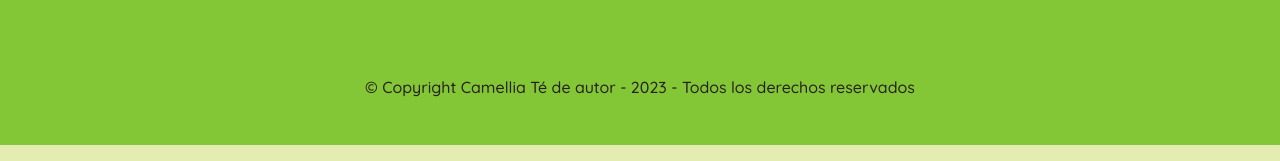
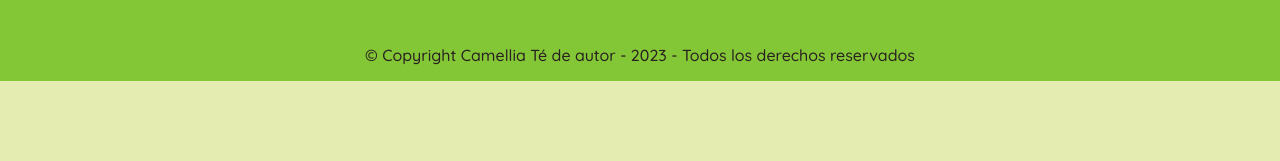
Before and after one commit to julioemansilla/TPO, a plain HTML site: page beneficios.html in a window 1280 px wide. Shown: the part 2575-2736 px from the top of the page. After the commit the page ends 2672 px from the top, so only its background shows below. Drawn offline with Linux system fonts and the light colour scheme.

Commit message:
Footer se modif. alturas beneficios /trabajaconnos

```diff
--- a/styles/beneficios.css
+++ b/styles/beneficios.css
@@ -65,4 +65,5 @@
 
 #p_copyright_section{
     text-align: center;
+    padding: 0rem
 }
--- a/styles/trabajaconnos.css
+++ b/styles/trabajaconnos.css
@@ -150,5 +150,5 @@
 #copyright_section{
     color: #292020;
     text-align: center;
-    padding: 1rem;
+    padding: 0rem;
 }
```
